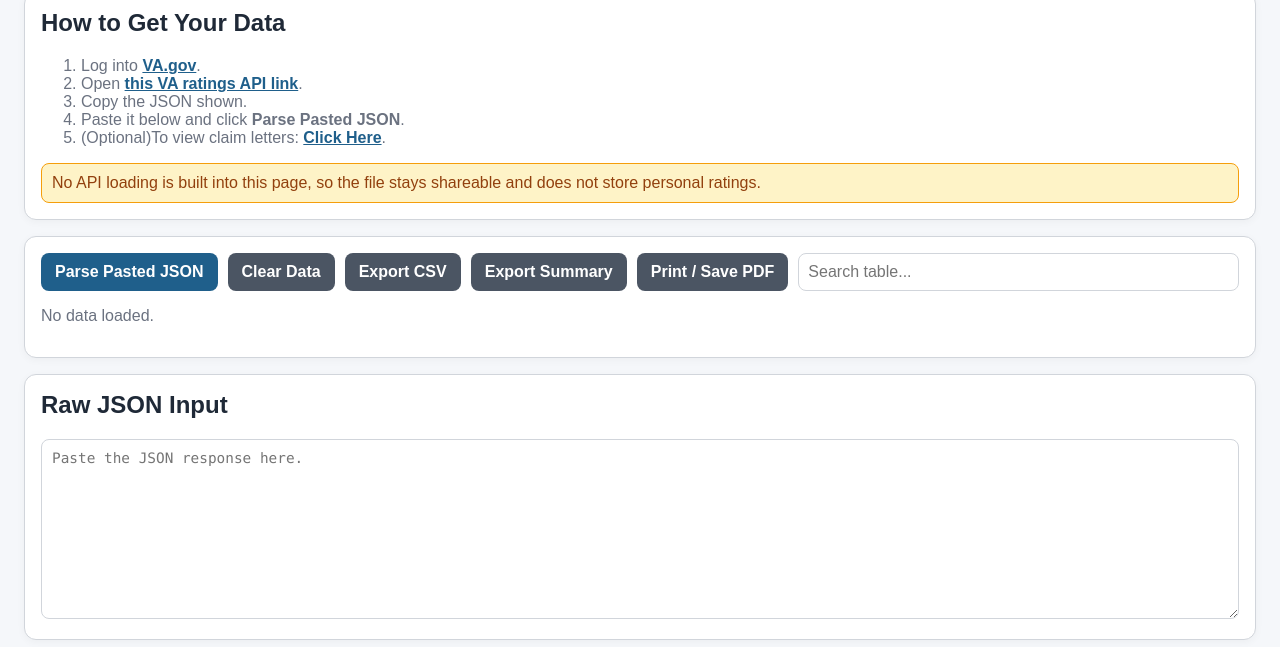
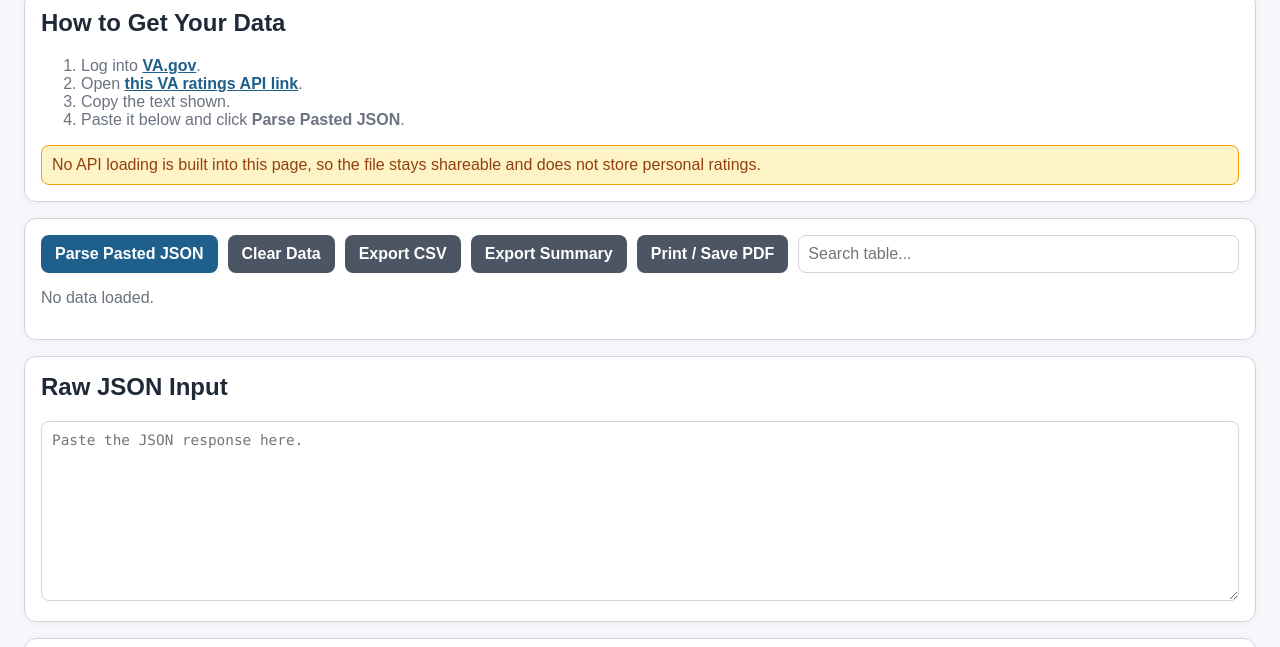
Before and after one commit to Justin-Marlow/VA_Rating_Viewer, a plain HTML site: page index.html in a window 1280 px wide. Shown: the part 124-771 px from the top of the page. Drawn offline with Linux system fonts and the light colour scheme.

Commit message:
Add files via upload

```diff
--- a/index.html
+++ b/index.html
@@ -82,9 +82,8 @@
     <ol class="note">
       <li>Log into <a href="https://www.va.gov" target="_blank" rel="noopener noreferrer">VA.gov</a>.</li>
       <li>Open <a href="https://api.va.gov/v0/rated_disabilities" target="_blank" rel="noopener noreferrer">this VA ratings API link</a>.</li>
-      <li>Copy the JSON shown.</li>
+      <li>Copy the text shown.</li>
       <li>Paste it below and click <b>Parse Pasted JSON</b>.</li>
-	  <li>(Optional)To view claim letters: <a href="https://www.va.gov/track-claims/your-claim-letters" target="_blank" rel="noopener noreferrer"> Click Here</a>.</li>
     </ol>
     <div class="warning">No API loading is built into this page, so the file stays shareable and does not store personal ratings.</div>
   </section>
```
